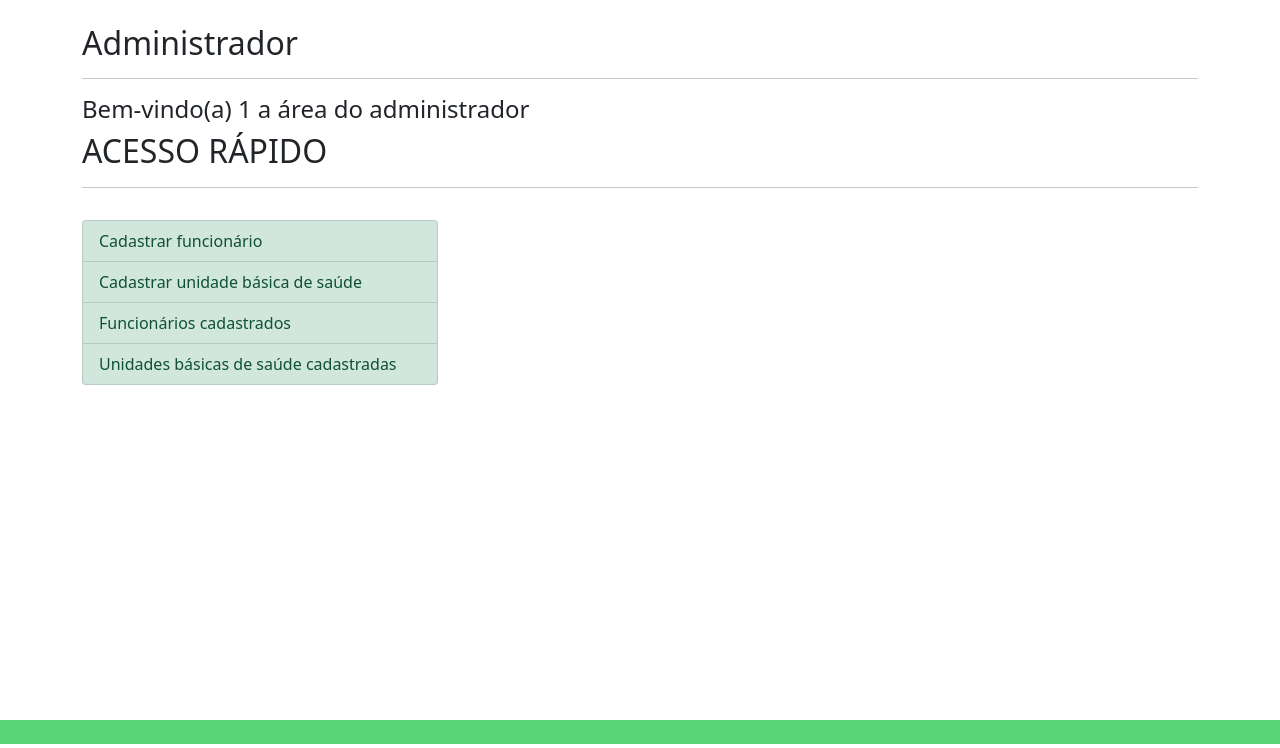
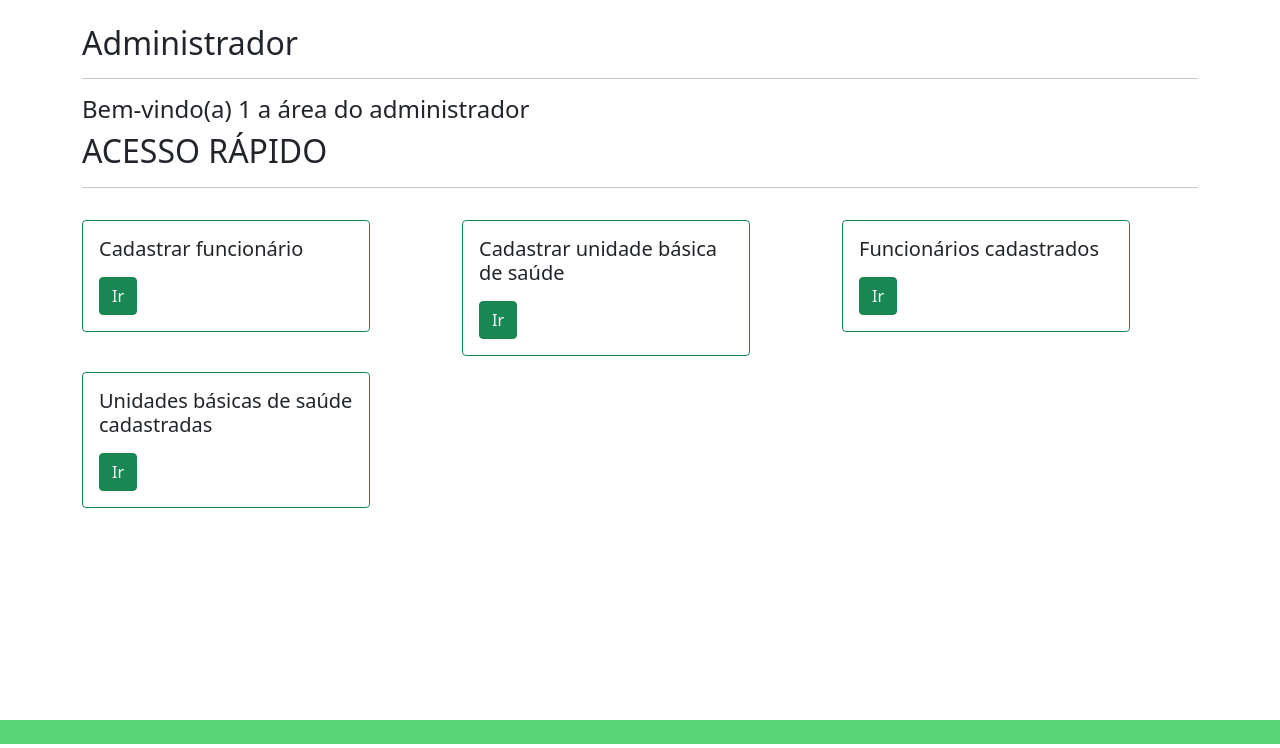
Before and after one commit to Yamilla/carvavi, a PHP site: page /administrador/home.php in a window 1280 px wide. Shown: the part 56-804 px from the top of the page. Run offline with PHP 8.4, Linux system fonts and the light colour scheme; the visitor is signed in with stand-in values (Sample User, id 1).

Commit message:
atualizacoes

```diff
--- a/administrador/home.php
+++ b/administrador/home.php
@@ -10,7 +10,7 @@ include_once("classes/Verurl.php");
     <meta http-equiv='X-UA-Compatible' content='IE=edge'>
     <title>Área do Administrador</title>
     <meta name='viewport' content='width=device-width, initial-scale=1'>
-    <link rel="icon" type="" sizes="32x32" href="">
+    <link rel="icon" type="" sizes="32x32" href="../img/icone.ico">
     <link rel='stylesheet' type='text/css' media='screen' href='../css/bootstrap.css'>
     <link rel='stylesheet' type='text/css' media='screen' href='../css/app.css'>
     <script src='../js/bootstrap.bundle.js'></script>
--- a/administrador/secoes/inicio.php
+++ b/administrador/secoes/inicio.php
@@ -8,13 +8,45 @@
     <hr>
     <div class="row d-line">
       <article class="mt-3 col-lg-4 col-md-6 col-sm-12">
-        <div class="list-group">
-          <a href="?secao=cadastrarfuncionario" class="list-group-item list-group-item-success list-group-item-action">Cadastrar funcionário</a>
-          <a href="?secao=cadastrarunidade" class="list-group-item list-group-item-success list-group-item-action">Cadastrar unidade básica de saúde</a>
-          <a href="?secao=funcionariocadastrado" class="list-group-item list-group-item-success list-group-item-action">Funcionários cadastrados</a>
-          <a href="?secao=unidadecadastrada" class="list-group-item list-group-item-success list-group-item-action">Unidades básicas de saúde cadastradas</a>
+        <div class="card border-success" style="width: 18rem;">
+          <div class="card-body border-success">
+            <h5 class="card-title">Cadastrar funcionário</h5>
+            <p class="card-text"></p>
+            <a href="?secao=cadastrarfuncionario" class="btn btn-success">Ir</a>
+          </div>
         </div>
       </article>
+
+      <article class="mt-3 col-lg-4 col-md-6 col-sm-12">
+        <div class="card border-success" style="width: 18rem;">
+          <div class="card-body border-success">
+            <h5 class="card-title">Cadastrar unidade básica de saúde</h5>
+            <p class="card-text"></p>
+            <a href="?secao=cadastrarunidade" class="btn btn-success">Ir</a>
+          </div>
+        </div>
+      </article>
+
+      <article class="mt-3 col-lg-4 col-md-6 col-sm-12">
+        <div class="card border-success" style="width: 18rem;">
+          <div class="card-body border-success">
+            <h5 class="card-title">Funcionários cadastrados</h5>
+            <p class="card-text"></p>
+            <a href="?secao=funcionariocadastrado" class="btn btn-success">Ir</a>
+          </div>
+        </div>
+      </article>
+
+      <article class="mt-3 col-lg-4 col-md-6 col-sm-12">
+        <div class="card border-success" style="width: 18rem;">
+          <div class="card-body border-success">
+            <h5 class="card-title">Unidades básicas de saúde cadastradas</h5>
+            <p class="card-text"></p>
+            <a href="?secao=unidadecadastrada" class="btn btn-success">Ir</a>
+          </div>
+        </div>
+      </article>
+
     </div>
   </section>
 </div>
--- a/enfermeiro/secoes/cadastrarpaciente.php
+++ b/enfermeiro/secoes/cadastrarpaciente.php
@@ -1,6 +1,5 @@
 <?php
 include_once("../classes/manipulaDados.php");
-
 ?>
 <div class="container">
     <div class=" text-center mt-5 ">
@@ -73,9 +72,9 @@ include_once("../classes/manipulaDados.php");
                                 <input type="text" name="txtSenha" class="form-control" placeholder="Senha" required />
                             </div>
                             <div class="mb-3">
-                                <label for="exampleFormControlSelect1">Selecione o funcionario: </label>
+                                <label for="exampleFormControlSelect1">Selecione o funcionário: </label>
                                 <select class="form-control" id="exampleFormControlSelect1" name="id_funcionario">
-                                <option selected>Nome do funcionario</option>
+                                    <option selected>Nome do funcionário</option>
                                     <?php
                                     $busca = new manipulaDados();
                                     $busca->setTable("funcionario");
--- a/enfermeiro/secoes/cadastrarvacinas.php
+++ b/enfermeiro/secoes/cadastrarvacinas.php
@@ -37,9 +37,9 @@ include_once("../classes/manipulaDados.php");
                                 <input type="text" name="txtLaboratorio" class="form-control" placeholder="Laboratório" required />
                             </div>
                             <div class="mb-3">
-                                <label for="exampleFormControlSelect1">Selecione o funcionario: </label>
+                                <label for="exampleFormControlSelect1">Selecione o funcionário: </label>
                                 <select class="form-control" id="exampleFormControlSelect1" name="id_funcionario">
-                                <option selected>Nome do funcionario</option>
+                                <option selected>Nome do funcionário</option>
                                     <?php
                                     $busca = new manipulaDados();
                                     $busca->setTable("funcionario");
--- a/enfermeiro/secoes/vacinascadastradas.php
+++ b/enfermeiro/secoes/vacinascadastradas.php
@@ -15,7 +15,7 @@ include_once("../classes/manipulaDados.php");
                         <th>Quantidade</th>
                         <th>Data de fabricação</th>
                         <th>Data de validade</th>
-                        <th>laboratorio</th>
+                        <th>laboratório</th>
                         <th>funcionário</th>
                         <th>ALTERAR </th>
                         <th>EXCLUIR </th>
```
Also changed, not shown: administrador/secoes/funcionariocadastrado.php (+4 -13 lines), enfermeiro/secoes/alterarvacina.php (+5 -6 lines), enfermeiro/secoes/inicio.php (+71 -10 lines), enfermeiro/secoes/pacientecadastrados.php (+0 -9 lines), paciente/secoes/inicio.php (+17 -3 lines).
